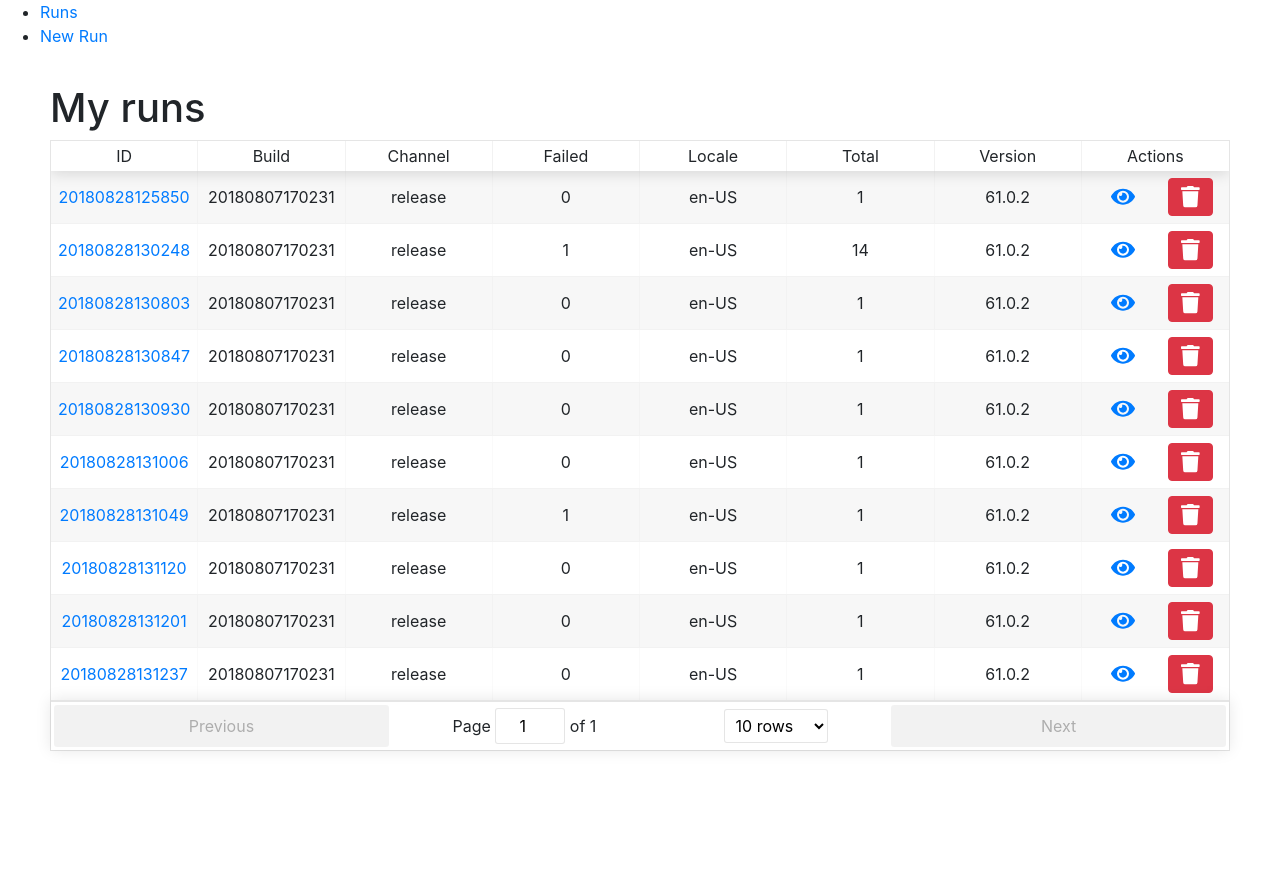
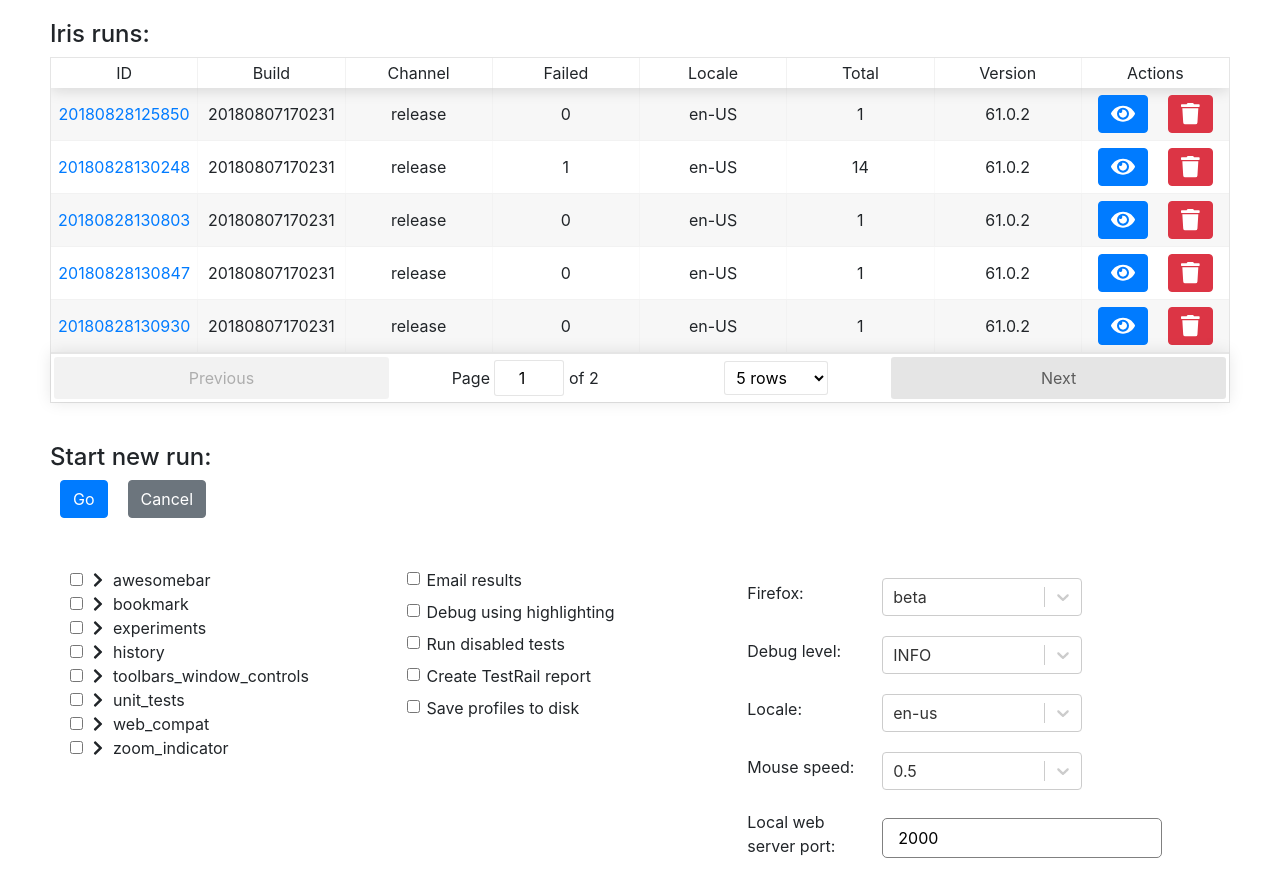
Before and after one commit to psilaghi/iris-control-center, a React (Create React App) app: page /index in a window 1280 px wide. Before the commit this address led to /runs. Shown: the top 896 px of the page. Before the commit the page ends 800 px from the top, so only its background shows below. Built offline with nearby package versions, Linux system fonts and the light colour scheme.

Commit message:
one page control center

```diff
--- a/src/App.js
+++ b/src/App.js
@@ -7,23 +7,19 @@
   Route,
   Switch
 } from 'react-router-dom';
-import RunsPage from './components/RunsPage';
-import NewRunPage from './components/NewRunPage';
+import MainPage from './components/MainPage';
 import RunDetailsPage from './components/RunDetailsPage';
-import AppHeader from './components/AppHeader';
 
 class App extends Component {
   render() {
     return (
       <Router>
         <div>
-          <AppHeader />
           <Switch>
-            <Redirect exact={true} from="/" to="/runs" />
-            <Route path="/runs" exact component={RunsPage} />
-            <Route path="/runs/new" exact component={NewRunPage} />
-            <Route path="/runs/:id" component={RunDetailsPage} />
-            <Redirect to="/runs" />
+            <Redirect exact={true} from="/" to="/index" />
+            <Route path="/index" exact component={MainPage} />
+            <Route path="/index/:id" component={RunDetailsPage} />
+            <Redirect to="/index" />
           </Switch>
         </div>
       </Router>
--- /dev/null
+++ b/src/components/MainPage/index.js
@@ -0,0 +1,16 @@
+import * as React from 'react';
+import NewRunPage from '../NewRunPage';
+import RunsPage from '../RunsPage';
+
+
+function MainPage (props) {
+    return (
+      <div>
+        <RunsPage />
+        <NewRunPage />
+      </div>
+    )
+
+}
+
+export default MainPage;
--- a/src/components/NewRunPage/index.js
+++ b/src/components/NewRunPage/index.js
@@ -103,14 +103,14 @@
   render() {
     return (
       <div className="page">
-        <h1>Start new run</h1>
+        <h4>Start new run:</h4>
         <div className="grid-top">
           <button type="button" className="btn btn-primary header-button" onClick={this.handleSubmit}>Go</button>
           <button type="button" className="btn btn-secondary header-button" onClick={this.handleCancel}>Cancel</button>
         </div>
 
         <div className="grid">
-          <div className="grid-left">
+          <div className="grid-right">
             {DropdownItems.map(item =>
               this.state.args[item] && (
                 <Select
@@ -134,7 +134,7 @@
             )}
           </div>
 
-          <div className="grid-right">
+          <div className="grid-center">
             {CheckboxItems.map(item =>
               this.state.args[item] && (
                 <Checkbox
@@ -148,7 +148,7 @@
             )}
           </div>
 
-          <div className="grid-bottom">
+          <div className="grid-left">
             {Object.keys(this.state.tests).map(categoryName => (
               <TestCategory
                 key={categoryName}
--- a/src/components/NewRunPage/style.css
+++ b/src/components/NewRunPage/style.css
@@ -1,10 +1,11 @@
 .grid {
   display: grid;
   grid-template-areas:
-    "top top"
-    "left right"
-    "bottom bottom";
+    "top top top"
+    "left center right"
+    "bottom bottom bottom";
   grid-gap: 30px;
+  /* grid-template-columns: 50% 15% 35%; */
 }
 
 .grid-left {
@@ -14,6 +15,11 @@
 
 .grid-right {
   grid-area: right;
+  padding: 20px;
+}
+
+.grid-center {
+  grid-area: center;
   padding: 20px;
 }
 
--- a/src/components/RunsPage/index.js
+++ b/src/components/RunsPage/index.js
@@ -11,7 +11,7 @@
 const TABLE_COLUMNS = [{
   Header: "ID",
   accessor: "id",
-  Cell: row => (<Link to={{ pathname: `/runs/${row.value}/`}}>{row.value}</Link>),
+  Cell: row => (<Link to={`/index/${row.value}`}>{row.value}</Link>),
   className: "table__cell table__cell--centered"
 }, {
   Header: "Build",
@@ -61,11 +61,9 @@
       accessor: data => data.id,
       Cell: row => (
         <div>
-          <button className="btn table__cell-btn">
-            <Link to={{ pathname: `/runs/${row.value}/`}}>
-              <FontAwesomeIcon icon={faEye} size="lg" />
-            </Link>
-          </button>
+          <Link className="btn btn-primary table__cell-btn" role="button" to={`/index/${row.value}`}>
+            <FontAwesomeIcon icon={faEye} size="lg" />
+          </Link>
 
           <button className="btn btn-danger table__cell-btn" onClick={() => this.handleDelete(row.value)}>
             <FontAwesomeIcon icon={faTrash} size="lg" />
@@ -79,12 +77,13 @@
   render() {
     return (
       <div className="page">
-        <h1>My runs</h1>
+        <h4>Iris runs:</h4>
         <ReactTable
           data={this.state.runs}
           columns={this._getColumns()}
           defaultPageSize={10}
           className="-striped -highlight"
+          defaultPageSize={5}
         />
       </div>
     )
```
